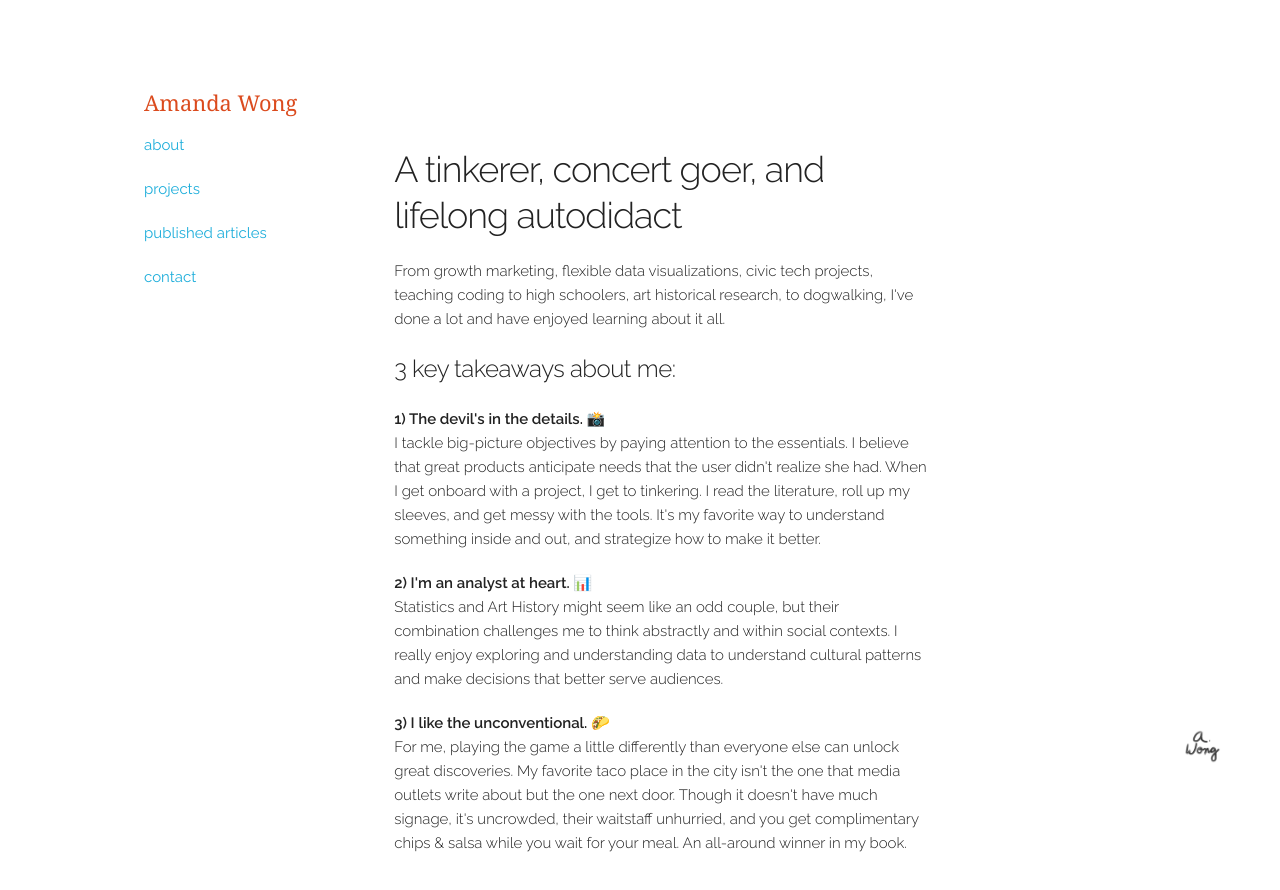
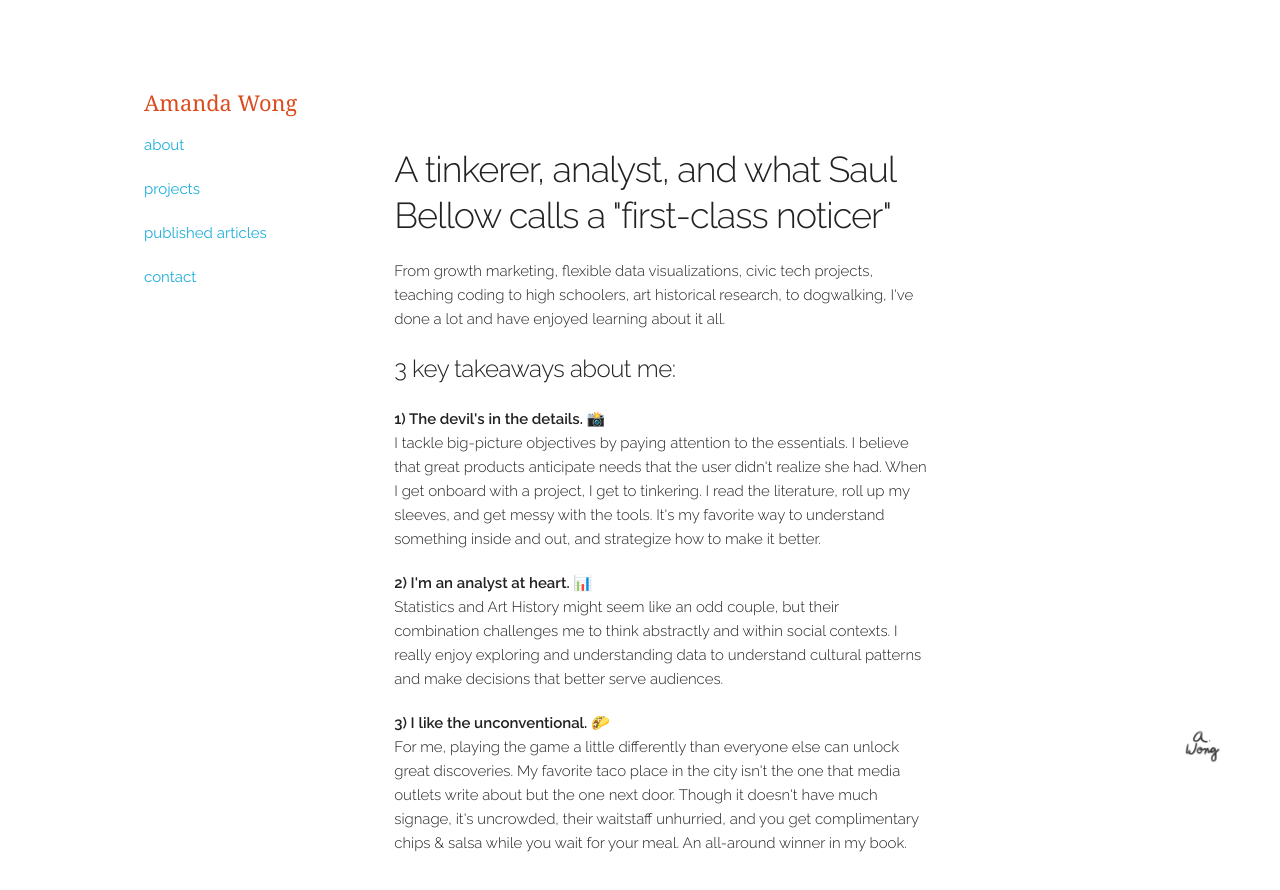
Before and after one commit to wongamanda/amandawong.me, a website: page about.html in a window 1280 px wide. Drawn offline with nearby package versions, Linux system fonts and the light colour scheme.

Commit message:
Edit about description

```diff
--- a/about.html
+++ b/about.html
@@ -31,7 +31,7 @@
       </div>
 
       <div id="content" class="eight columns intro" style="margin-top:13px">
-        <h3>A tinkerer, concert goer, and lifelong autodidact</h3>
+        <h3>A tinkerer, analyst, and what Saul Bellow calls a "first-class noticer"</h3>
 
         <h6>From growth marketing, flexible data visualizations, civic tech projects, teaching coding to high schoolers, art historical research, to dogwalking,
           I've done a lot and have enjoyed learning about it all.</h6>
```
